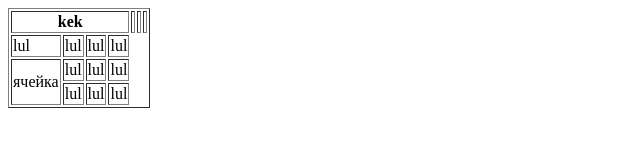
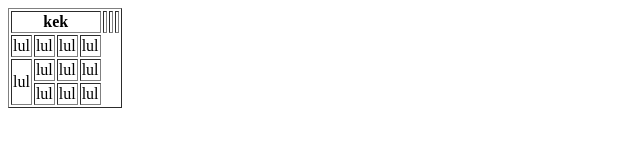
Before and after one commit to vadimpain/vadimpain.github.io, a plain HTML site: page s2.html in a window 1280 px wide. Shown: the whole page, without its empty margins (0-640 px from the left). Drawn offline with Linux system fonts and the light colour scheme.

Commit message:
Update s2.html

```diff
--- a/s2.html
+++ b/s2.html
@@ -21,7 +21,7 @@
 		</tr>
 
 	<tr>
-		<td rowspan="2">ячейка</td>
+		<td rowspan="2">lul</td>
 		<td>lul</td>
 		<td>lul</td>
 		<td>lul</td>
```
